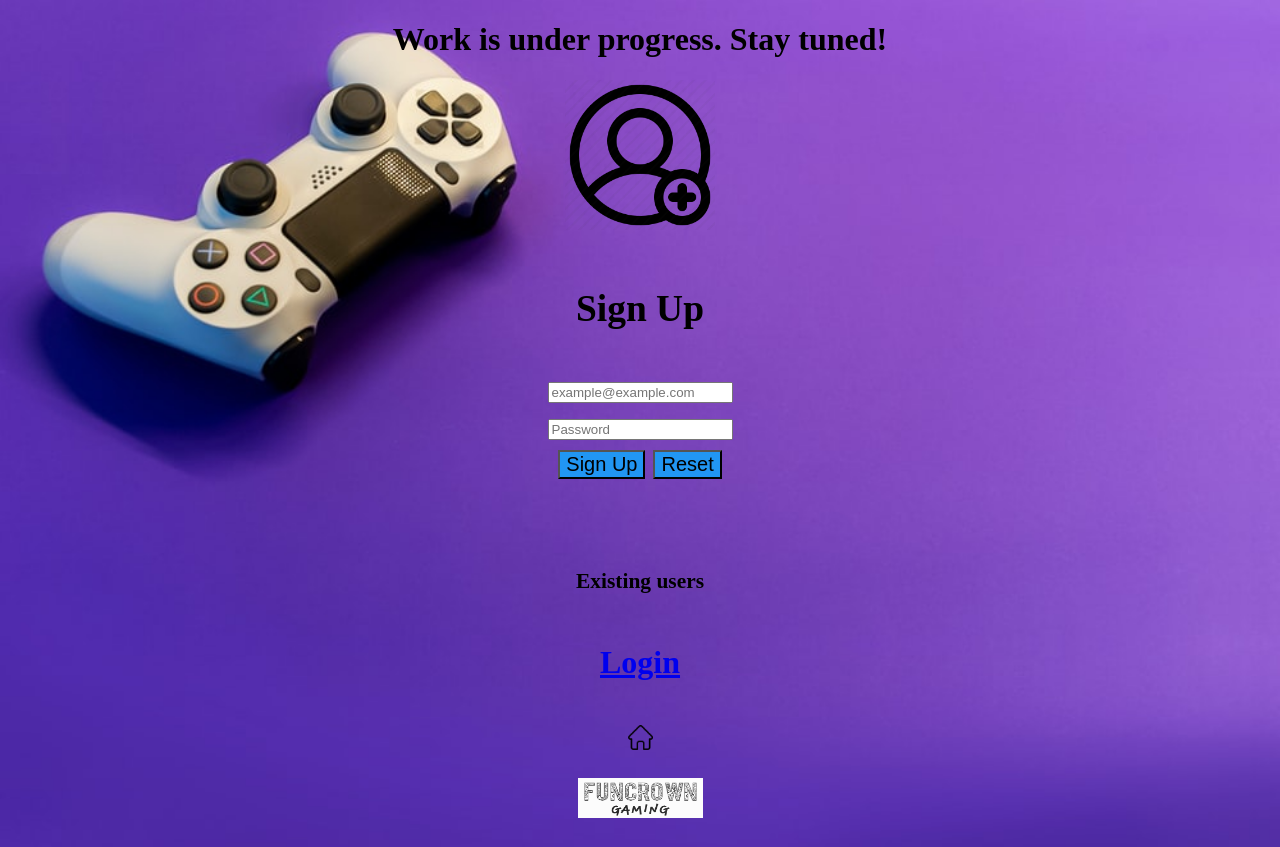
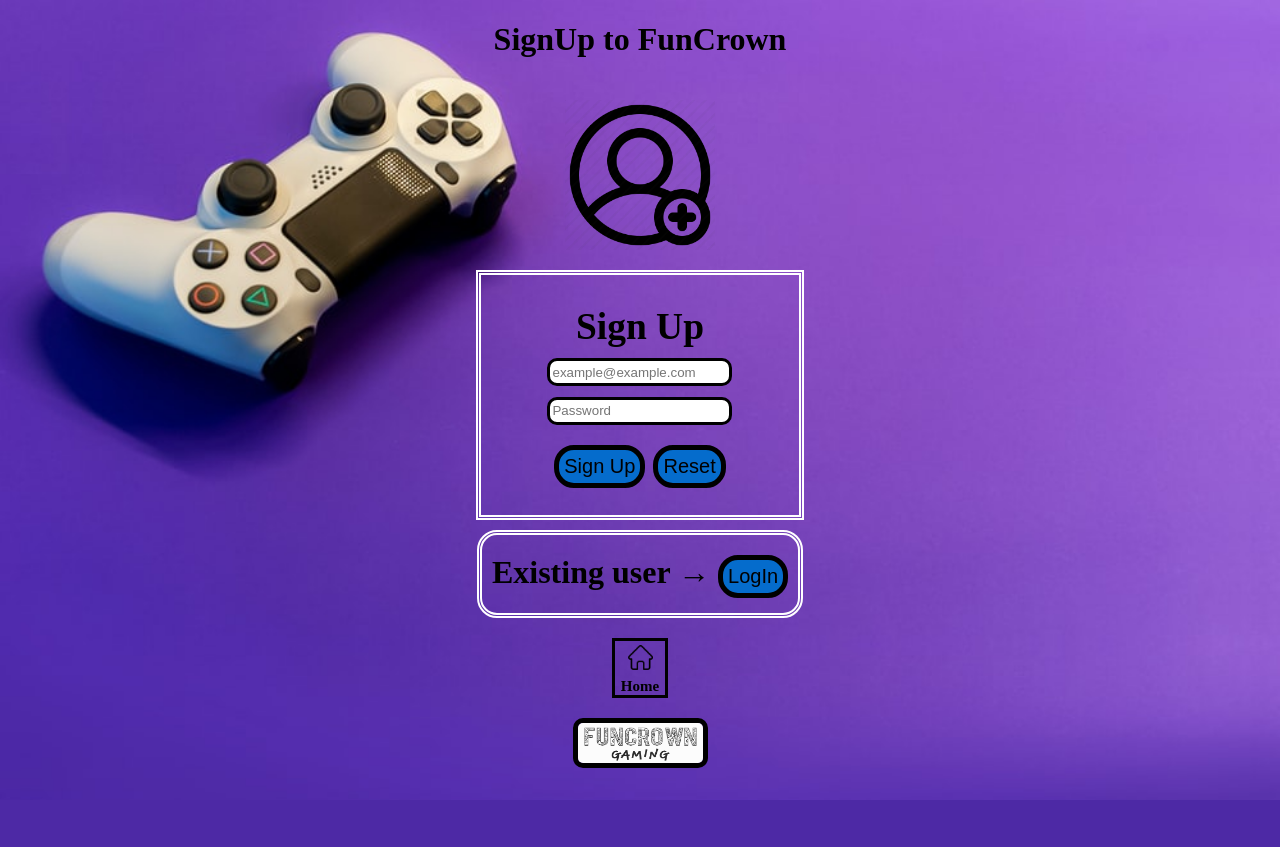
Before and after one commit to malav22/Gamebase, a plain HTML site: page signup.html in a window 1280 px wide. After the commit the page ends 800 px from the top, so only its background shows below. Drawn offline with Linux system fonts and the light colour scheme; no server answers.

Commit message:
Signup & login css update &  signup confirmation

```diff
--- a/contact.css
+++ b/contact.css
@@ -1,7 +1,7 @@
 body{
-    background-image: url(img/contact-us-2.jpg);
+    background-image: url(img/bg_82.gif);
     background-repeat: none ;
-    background-size: cover;
+    background-size: 100%;
 }
 .center-form{
     text-align: center;
@@ -10,10 +10,38 @@ body{
 a:hover{
     opacity: 50%;
 }
-a{
-    padding:1px;
+img{
+    margin:5px;
+    border:2px solid #000;
+    border-radius:10px;
+    background-color: rgb(255, 255, 255);
 }
 footer{
-    color: rgb(16, 84, 211);
+    color: rgb(0, 0, 0);
     text-align: center;
+    font-size:30px;
   }
+#home-button{
+    border: 3px solid #000;
+    text-align: center;
+    margin-left: auto;
+    margin-right: auto;
+    margin-bottom: 20px;;
+    width: 50px;
+}
+#home-button img:hover{
+    background-color:rgb(16, 131, 197);
+    border-radius: 8px;
+}
+#home-button h6{
+    margin:0px;
+    padding: 0px;
+    font-size: 20px;;
+}
+#hey {
+    border:0px solid #000;
+    background-color: transparent;
+    border-radius: 0px;
+    width: 30px;
+    height: 30px;
+}
--- a/login.css
+++ b/login.css
@@ -25,7 +25,7 @@ a:hover{
 }
 #login-form{
     border: 5px double #fff;
-    width: 300px;
+    width: 22%;
     height: 200px;
     margin-left: auto;
     margin-right: auto;
@@ -75,3 +75,27 @@ footer img{
     border:5px solid #000;
     border-radius:10px;
 }
+#button1{
+    background-color:rgb(5, 108, 204) ;
+    font-size: 20px;
+    border: 5px solid #000;
+    border-radius:20px;
+    margin-top:20px;
+    padding:5px;
+}
+#button1:hover{
+    background-color: #fff;
+    border-color: #2196F3;
+}
+
+p{
+    border: 5px double #fff;
+    border-radius:20px;
+    width: 25%;
+    padding-bottom:15px;
+    margin: 10px auto 20px auto;
+}
+#home-button img:hover{
+    background-color:rgb(16, 131, 197);
+    border-radius: 8px;
+}
--- a/signup.css
+++ b/signup.css
@@ -2,6 +2,7 @@ body{
     background-image: url(img/background.jfif);
     background-repeat: none ;
     background-size: cover;
+    background-color: #4d29a5;
 }
 .center-form{
     text-align: center;
@@ -24,4 +25,85 @@ a:hover{
 footer{
     color: #fff;
     text-align: center;
+}
+#signup-form{
+    border: 5px double #fff;
+    width: 22%;
+    height: 200px;
+    margin-left: auto;
+    margin-right: auto;
+}
+#signup-form h3{
+    margin:0px;
+    margin-top:10px;
+    padding: 0px;
+}
+#signup-email {
+    border: 3px solid #000;
+    border-radius: 10px;
+    width: 175px;
+    height:20px;
+}
+#signup-password{
+    border: 3px solid #000;
+    border-radius: 10px;
+    width: 175px;
+    height:20px;
+}
+#home-button{
+    border: 3px solid #000;
+    text-align: center;
+    margin-left: auto;
+    margin-right: auto;
+    margin-bottom: 20px;;
+    width: 50px;
+}
+#home-button h6{
+    margin:0px;
+    padding: 0px;
+    font-size: 15px;;
+}
+footer{
+    color: #fff;
+    text-align: center;
   }
+footer img{
+    border:5px solid #000;
+    border-radius:10px;
+}
+#button1{
+    background-color:rgb(5, 108, 204) ;
+    font-size: 20px;
+    border: 5px solid #000;
+    border-radius:20px;
+    margin-top:20px;
+    padding:5px;
+}
+#button1:hover{
+    background-color: #fff;
+    border-color: #2196F3;
+}
+
+p{
+    border: 5px double #fff;
+    border-radius:20px;
+    width: 25%;
+    padding-bottom:15px;
+    margin: 10px auto 20px auto;
+}
+#home-button img:hover{
+    background-color:rgb(16, 131, 197);
+    border-radius: 8px;
+}
+.submit-button{
+    background-color:rgb(5, 108, 204) ;
+    font-size: 20px;
+    border: 5px solid #000;
+    border-radius:20px;
+    margin-top:20px;
+    padding:5px;
+}
+.submit-button:hover{
+    background-color: #fff;
+    border-color: #2196F3;
+}
--- a/signup.html
+++ b/signup.html
@@ -5,19 +5,20 @@
     <link href="img/favicon.png" rel="shortcut icon">
   </head>
   <body>
-    <h1 align="center">Work is under progress. Stay tuned!<h1>
-    <img src="img/signup.png" alt="signup" class="center-image">
+    <h1 align="center">SignUp to FunCrown<h1>
+    <img style="padding:20px" src="img/signup.png" alt="signup" class="center-image">
     <form id="signup-form" class="center-form">
     <h3 style="color:#000;">Sign Up</h3>
     <input type="email" id="signup-email"  placeholder="example@example.com" required autocomplete="off"><br>
     <input type="password" id="signup-password" placeholder="Password" required><br>
-    <input class="submit-button" type="submit" value="Sign Up" onclick="final()">
+    <input class="submit-button" type="submit" value="Sign Up">
     <input class="submit-button" type="reset">
     </form>
 
-    <div class="center-form"><h6 align="center">Existing users</h6><a href="login.html">Login</a></div>
-    <div class="center-form">
-    <a href="homepage.html"><img src="img/home.png"  width="25px" height="25px"> </a>
+    <p align="center">Existing user → <button id="button1" align="center" onclick="window.location.href='login.html'">LogIn</button></p>
+    <div id="home-button">
+      <a href="homepage.html"><img src="img/home.png"  width="25px" height="25px"> </a><br>
+      <h6>Home</h6>
     </div>
     <script src="https://www.gstatic.com/firebasejs/8.6.8/firebase-app.js"></script>
     <script src="https://www.gstatic.com/firebasejs/8.6.8/firebase-auth.js"></script>
--- a/signup.js
+++ b/signup.js
@@ -1,13 +1,11 @@
-function final() {
-    window.alert('Are you sure you want to signup ?');
-}
-
-//signup
 const signup = document.querySelector('#signup-form');
 signup.addEventListener('submit', (e) => {
     e.preventDefault();
+    //get confirm message via alert box
+    var strconfirm = confirm("Are you sure you want to signup?");
 
     //get user info from signup-form
+    if (strconfirm == true) {
     const email = signup['signup-email'].value;
     const password = signup['signup-password'].value;
 
@@ -15,7 +13,8 @@ signup.addEventListener('submit', (e) => {
     auth.createUserWithEmailAndPassword(email, password).then(cred => {
         // console.log(cred.user);
         signup.reset();
-        window.alert('User successfully signed up.');
+        window.alert(cred.user.email +' successfully signed up.');
         window.location.href ="homepage.html"
     });
+    }
 });
```
Also changed, not shown: contact.html (+12 -21 lines), login.html (+1 -1 lines), img/contact-us-2.jpg, img/contact-us-3.jpg (added), 2 other files.
